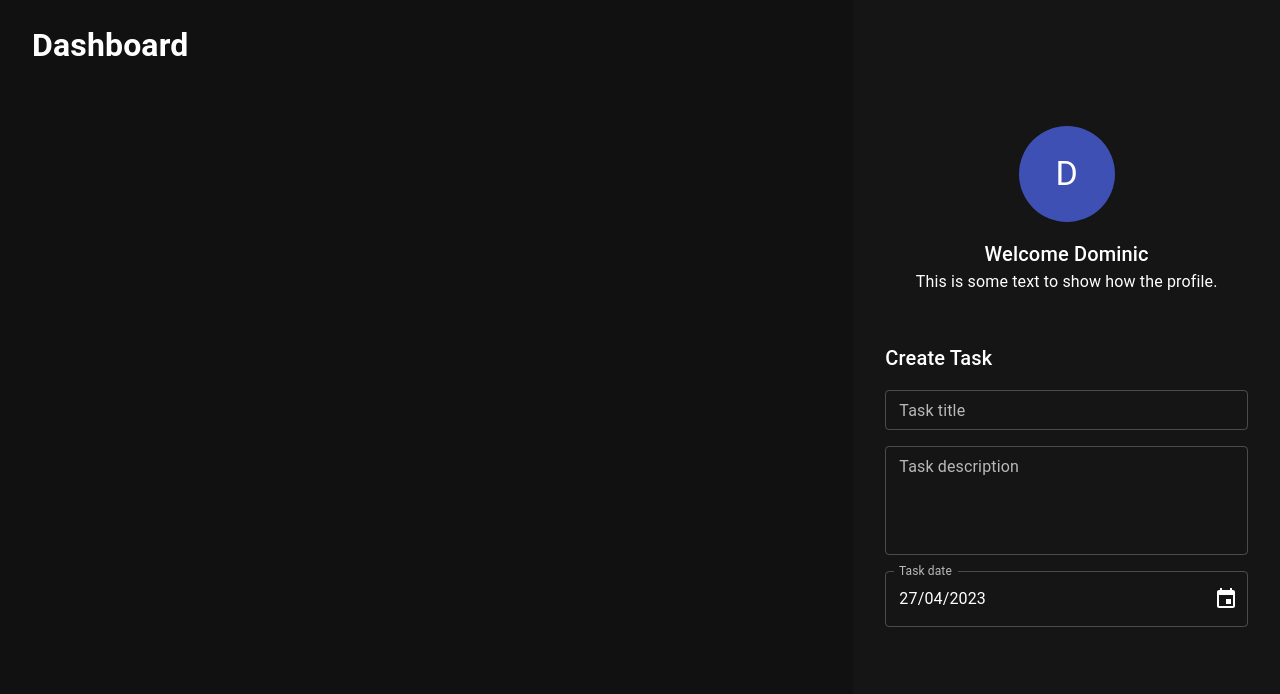
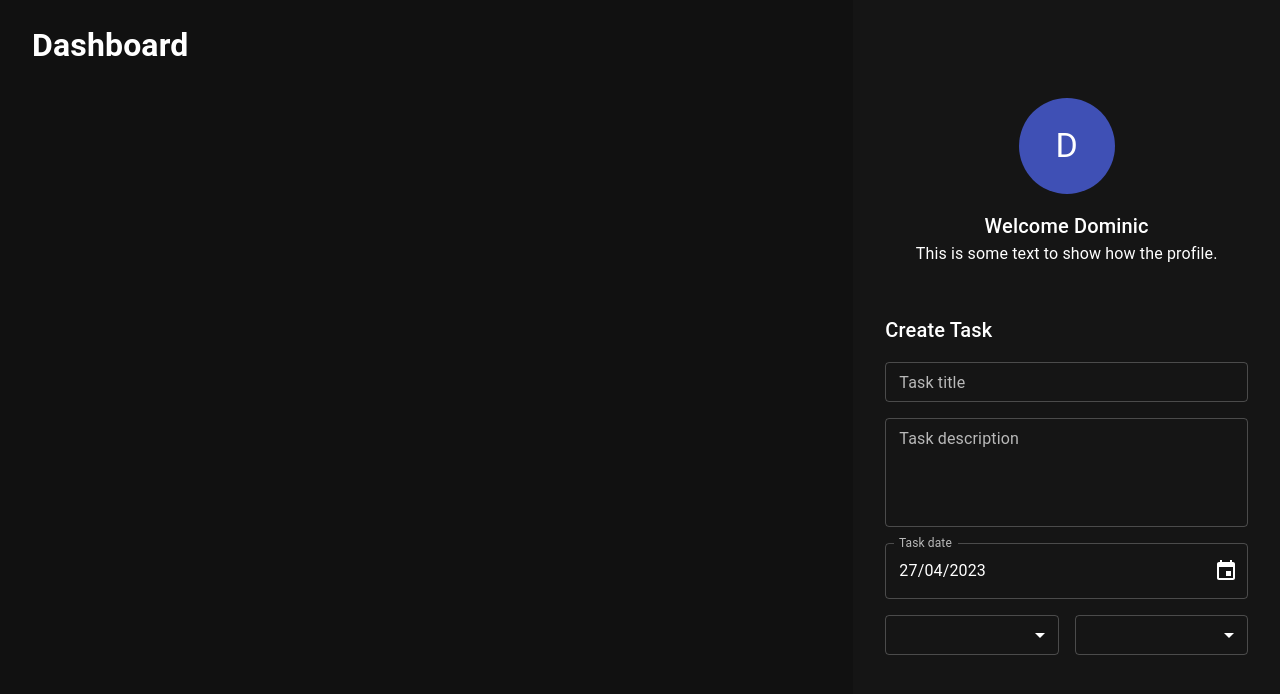
Before and after one commit to MajkelBuszy/taskapp-web, a React (Create React App) app: page / in a window 1280 px wide. Shown: the top 694 px of the page. Built offline with nearby package versions, Linux system fonts and the light colour scheme.

Commit message:
added select field.

```diff
--- a/src/components/createTaskForm/createTaskForm.tsx
+++ b/src/components/createTaskForm/createTaskForm.tsx
@@ -4,6 +4,7 @@ import { Box, Typography, Stack } from '@mui/material';
 import { TaskTitleField } from './taskTitleField';
 import { TaskDescriptionField } from './taskDescriptionField';
 import { TaskDateField } from './taskDateField';
+import { TaskSelectField } from './taskSelectField';
 
 export const CreateTaskForm: FC = (): ReactElement => {
     return (
@@ -22,6 +23,10 @@ export const CreateTaskForm: FC = (): ReactElement => {
                 <TaskTitleField />
                 <TaskDescriptionField />
                 <TaskDateField />
+                <Stack direction='row' spacing={2} width='100%'>
+                    <TaskSelectField />
+                    <TaskSelectField />
+                </Stack>
             </Stack>
         </Box>
     )
--- /dev/null
+++ b/src/components/createTaskForm/taskSelectField.tsx
@@ -0,0 +1,33 @@
+import React, { FC, ReactElement } from 'react';
+import { MenuItem, FormControl, InputLabel, Select, SelectChangeEvent } from '@mui/material';
+
+import { ISelectField } from '../../interfaces/taskForm';
+
+export const TaskSelectField: FC<ISelectField> = (props): ReactElement => {
+    const { name = 'selectBox', value, label, items = [{value: '', label: 'Add Items'}], disabled = false, onChange = (e: SelectChangeEvent) => console.log(e) } = props;
+
+    return (
+        <FormControl fullWidth size='small'>
+            <InputLabel id={`${name}-id`}>{label}</InputLabel>
+            <Select
+                labelId={`${name}-id`}
+                id={`${name}-id-select`}
+                value={value}
+                label={label}
+                name={name}
+                onChange={onChange}
+                disabled={disabled}
+            >
+                {
+                    items.map((item, index) => {
+                        return (
+                            <MenuItem key={item.value + index} value={item.value}>{item.label}</MenuItem>
+                        )
+                    })
+                }
+                <MenuItem value={20}>Twenty</MenuItem>
+                <MenuItem value={30}>Thirty</MenuItem>
+            </Select>
+        </FormControl>
+    );
+}
```
Also changed, not shown: src/components/createTaskForm/selectField.tsx (deleted, +0 -8 lines), src/interfaces/taskForm.ts (+14 -0 lines).
